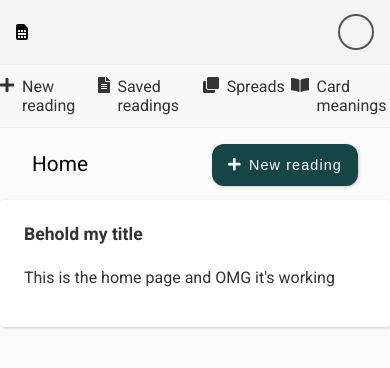
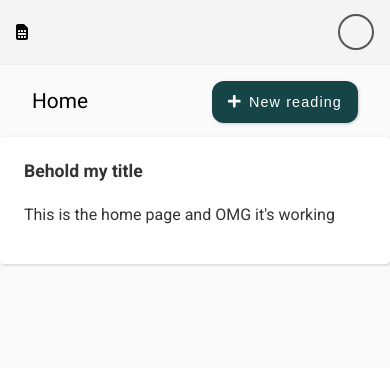
Before and after one commit to armstrongsolona/tarottrack, a React (Create React App) app: page / in a window 390 px wide. Shown: the top 368 px of the page. Built offline with nearby package versions, Linux system fonts and the light colour scheme.

Commit message:
Shorten nav text on responsive

```diff
--- a/src/components/shared/Frame/components/Nav/Nav.tsx
+++ b/src/components/shared/Frame/components/Nav/Nav.tsx
@@ -38,30 +38,30 @@ const Nav = () => {
         <Link to={ROUTES.READINGS_NEW} className='Nav--New-Reading'>
           <NavLink
             icon={<FontAwesomeIcon icon={faPlus} color={COLORS.BLACK} />}
-          >
-            New reading
-          </NavLink>
+            textDesktop='New reading'
+            textTablet='New'
+          />
         </Link>
         <Link to={ROUTES.READINGS}>
           <NavLink
             icon={<FontAwesomeIcon icon={faFileAlt} color={COLORS.BLACK} />}
-          >
-            Saved readings
-          </NavLink>
+            textDesktop='Saved readings'
+            textTablet='Saved'
+          />
         </Link>
         <Link to={ROUTES.SPREADS}>
           <NavLink
             icon={<FontAwesomeIcon icon={faClone} color={COLORS.BLACK} />}
-          >
-            Spreads
-          </NavLink>
+            textDesktop='Spreads'
+            textTablet='Spreads'
+          />
         </Link>
         <Link to={ROUTES.CARDS_MEANINGS}>
           <NavLink
             icon={<FontAwesomeIcon icon={faBookOpen} color={COLORS.BLACK} />}
-          >
-            Card meanings
-          </NavLink>
+            textDesktop='Card meanings'
+            textTablet='Cards'
+          />
         </Link>
       </NavListStyles>
     </NavStyles>
@@ -73,7 +73,11 @@ const NavStyles = styled.nav`
   border-right: 1px solid ${COLORS.GREY_LIGHT};
   height: calc(100% - ${NAV_PADDING_TOP * ONE_REM}px);
 
-  @media screen and (max-width: ${BREAKPOINTS.TABLET_MAX}px) {
+  @media screen and (max-width: ${BREAKPOINTS.MOBILE_MAX}px) {
+    display: none;
+  }
+
+  @media screen and (min-width: ${BREAKPOINTS.TABLET_MIN}px) and (max-width: ${BREAKPOINTS.TABLET_MAX}px) {
     border-bottom: 1px solid ${COLORS.GREY_LIGHT};
     height: auto;
     width: 100%;
--- a/src/components/shared/Frame/components/Nav/components/NavLink/NavLink.tsx
+++ b/src/components/shared/Frame/components/Nav/components/NavLink/NavLink.tsx
@@ -5,28 +5,28 @@ import { BREAKPOINTS } from '../../../../../../../constants/breakpoints';
 
 // TODO: repaint window resize
 
-interface LinkProps {
-  children: React.ReactNode;
+interface NavLinkProps {
   className?: string;
   icon: React.ReactNode;
+  textDesktop: string;
+  textTablet: string;
 }
 
-const Link = (props: LinkProps) => {
-  const { children, className, icon } = props;
+const Link = (props: NavLinkProps) => {
+  const { className, icon, textTablet, textDesktop } = props;
 
-  const markup = icon ? (
-    <LinkIconWrapper className={className}>
-      <LinkIcon>{icon}</LinkIcon>
-      <LinkText>{children}</LinkText>
-    </LinkIconWrapper>
-  ) : (
-    children
+  return (
+    <NavLinkStyles>
+      <NavLinkIconWrapper className={className}>
+        <NavLinkIcon>{icon}</NavLinkIcon>
+        <NavLinkTextTablet>{textTablet}</NavLinkTextTablet>
+        <NavLinkTextDesktop>{textDesktop}</NavLinkTextDesktop>
+      </NavLinkIconWrapper>
+    </NavLinkStyles>
   );
-
-  return <LinkStyles>{markup}</LinkStyles>;
 };
 
-const LinkStyles = styled.li`
+const NavLinkStyles = styled.li`
   background: ${COLORS.GREY_LIGHTER};
   color: ${COLORS.BLACK};
   cursor: pointer;
@@ -57,7 +57,7 @@ const LinkStyles = styled.li`
   }
 `;
 
-const LinkIcon = styled.span`
+const NavLinkIcon = styled.span`
   display: flex;
   justify-content: flex-end;
   margin-right: 0.75rem;
@@ -68,13 +68,23 @@ const LinkIcon = styled.span`
   }
 `;
 
-const LinkText = styled.span`
-  @media screen and (max-width: ${BREAKPOINTS.TABLET_MAX}px) {
+export const NavLinkTextTablet = styled.span`
+  @media screen and (min-width: ${BREAKPOINTS.TABLET_MIN}px) and (max-width: ${BREAKPOINTS.TABLET_MAX}px) {
     margin-left: 0.5rem;
+  }
+
+  @media screen and (min-width: ${BREAKPOINTS.DESKTOP_MIN}px) {
+    display: none;
   }
 `;
 
-const LinkIconWrapper = styled.div`
+export const NavLinkTextDesktop = styled.span`
+  @media screen and (max-width: ${BREAKPOINTS.TABLET_MAX}px) {
+    display: none;
+  }
+`;
+
+const NavLinkIconWrapper = styled.div`
   display: flex;
   flex-direction: row;
 `;
--- a/src/constants/breakpoints.ts
+++ b/src/constants/breakpoints.ts
@@ -1,6 +1,6 @@
 export const BREAKPOINTS = {
-  MOBILE_MAX: 319,
-  TABLET_MIN: 320,
-  TABLET_MAX: 639,
-  DESKTOP_MIN: 640,
+  MOBILE_MAX: 599,
+  TABLET_MIN: 600,
+  TABLET_MAX: 699,
+  DESKTOP_MIN: 700,
 };
```
